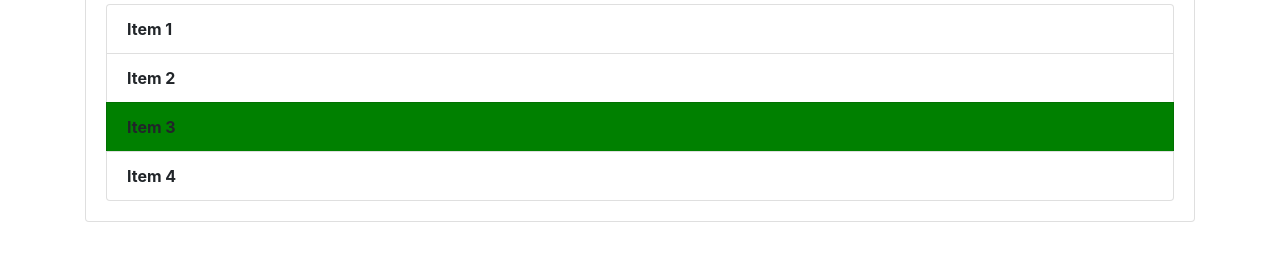
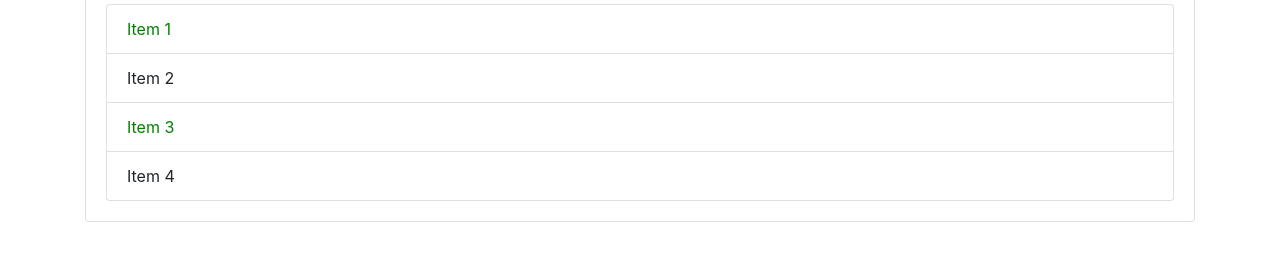
Before and after one commit to Atul9180/Promise_Typescript, a plain HTML site: page index.html in a window 1280 px wide. Shown: the part 273-534 px from the top of the page. Drawn offline with nearby package versions, Linux system fonts and the light colour scheme.

Commit message:
Add files via upload
task6

```diff
--- a/index.html
+++ b/index.html
@@ -31,14 +31,16 @@
   </div>
 
 <script>
-    //Make the 3 rd element in the list have green background color
-    document.getElementsByClassName("list-group-item")[2].style.backgroundColor="green"
+//   document.querySelector(".list-group-item:nth-child(1)").style.backgroundColor="green"
 
-    //Make all the elements in the list have bold color font
-    let l=document.getElementsByClassName("list-group-item");
-    for(let i=0;i<l.length;i++)
-    l[i].style.fontWeight='bold';
+//   document.querySelector(".list-group-item:nth-child(3)").style.display="none"
 
+//document.querySelectorAll(".list-group-item")[1].style.color="green"
+
+  let odd=document.querySelectorAll("li:nth-child(odd)")
+  for(let i=0;i<odd.length;i++){
+    odd[i].style.color="green"
+  }
 </script>
 </body>
 </html>
```
